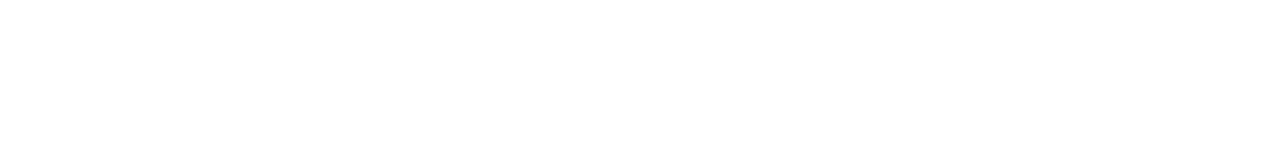
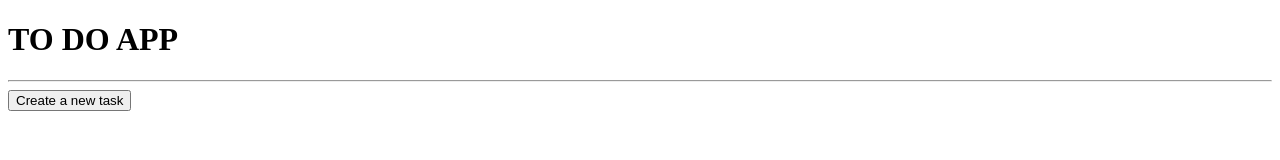
Before and after one commit to adelekevictor12/to_do_list, a plain HTML site: page index.html in a window 1280 px wide. Drawn offline with Linux system fonts and the light colour scheme.

Commit message:
created the header and the main section

```diff
--- a/index.html
+++ b/index.html
@@ -10,6 +10,17 @@
     <title>TO DO WEBPAGE</title>
 </head>
 <body>
+    <header>
+        <h1>TO DO APP</h1>
+        <hr>
+    </header>
+    <main>
+        <section>
+            <div>
+                <button>Create a new task</button>
+            </div>
+        </section>
+    </main>
 
 </body>
 </html>
```
